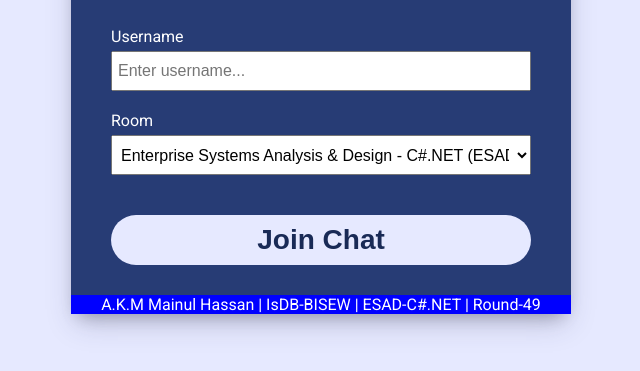
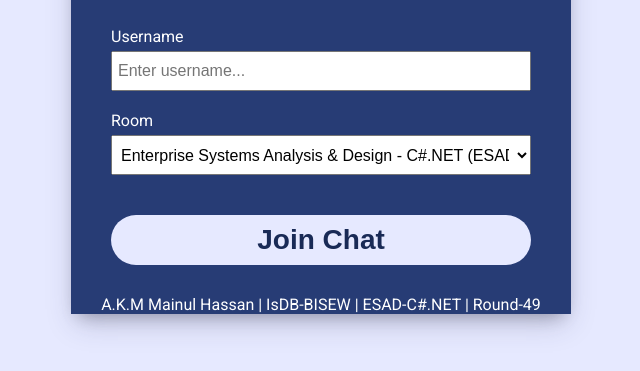
Before and after one commit to mhasanlab/isdb-bisew-chatbot, a website: page public/index.html in a window 1280 px wide. Shown: the part 161-532 px from the top of the page, without its empty margins (319-959 px from the left). Drawn offline with Linux system fonts and the light colour scheme.

Commit message:
Update index.html

```diff
--- a/public/index.html
+++ b/public/index.html
@@ -33,7 +33,7 @@
 					<button type="submit" class="btn">Join Chat</button>
 				</form>
 			</main>
-			<div style="text-align: center; background-color: blue;">
+			<div style="text-align: center; background-color: #273c75;">
       <p>A.K.M Mainul Hassan | IsDB-BISEW | ESAD-C#.NET | Round-49</p>
    </div>
 		</div>
```
